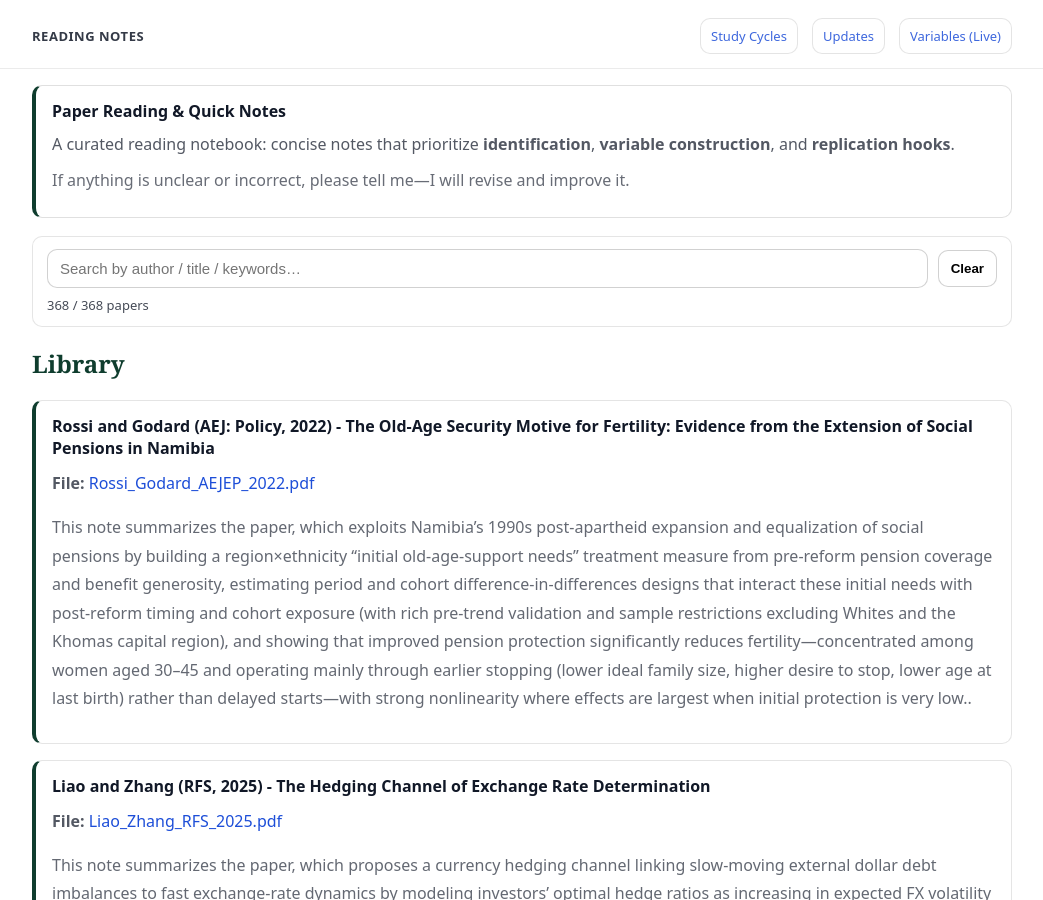
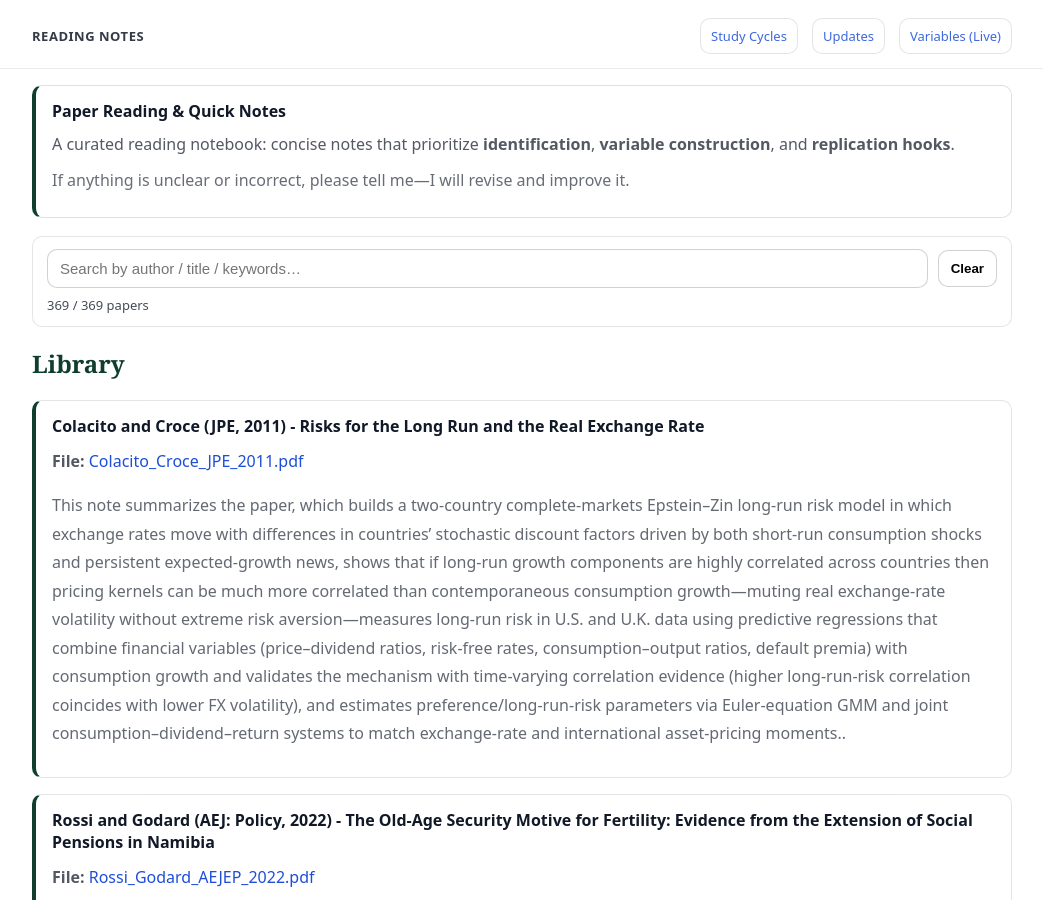
Before and after one commit to yaxinzn/study-archive, a Jekyll site: the page built from reading/index.md, in a window 1280 px wide and 900 px high. Shown: the whole window, without its empty margins (118-1161 px from the left). Built offline with Jekyll 4.4.1, drawn with Linux system fonts in a browser that asks for light colours.

Commit message:
Reading: add/update Colacito_Croce_JPE_2011.pdf

```diff
--- a/_data/reading.yml
+++ b/_data/reading.yml
@@ -1,3 +1,7 @@
+- title: "Colacito and Croce (JPE, 2011) - Risks for the Long Run and the Real Exchange Rate"
+  file: "Colacito_Croce_JPE_2011.pdf"
+  desc: "This note summarizes the paper, which builds a two-country complete-markets Epstein–Zin long-run risk model in which exchange rates move with differences in countries’ stochastic discount factors driven by both short-run consumption shocks and persistent expected-growth news, shows that if long-run growth components are highly correlated across countries then pricing kernels can be much more correlated than contemporaneous consumption growth—muting real exchange-rate volatility without extreme risk aversion—measures long-run risk in U.S. and U.K. data using predictive regressions that combine financial variables (price–dividend ratios, risk-free rates, consumption–output ratios, default premia) with consumption growth and validates the mechanism with time-varying correlation evidence (higher long-run-risk correlation coincides with lower FX volatility), and estimates preference/long-run-risk parameters via Euler-equation GMM and joint consumption–dividend–return systems to match exchange-rate and international asset-pricing moments.."
+
 - title: "Rossi and Godard (AEJ: Policy, 2022) - The Old-Age Security Motive for Fertility: Evidence from the Extension of Social Pensions in Namibia"
   file: "Rossi_Godard_AEJEP_2022.pdf"
   desc: "This note summarizes the paper, which exploits Namibia’s 1990s post-apartheid expansion and equalization of social pensions by building a region×ethnicity “initial old-age-support needs” treatment measure from pre-reform pension coverage and benefit generosity, estimating period and cohort difference-in-differences designs that interact these initial needs with post-reform timing and cohort exposure (with rich pre-trend validation and sample restrictions excluding Whites and the Khomas capital region), and showing that improved pension protection significantly reduces fertility—concentrated among women aged 30–45 and operating mainly through earlier stopping (lower ideal family size, higher desire to stop, lower age at last birth) rather than delayed starts—with strong nonlinearity where effects are largest when initial protection is very low.."
```
Also changed, not shown: 1 other file.
